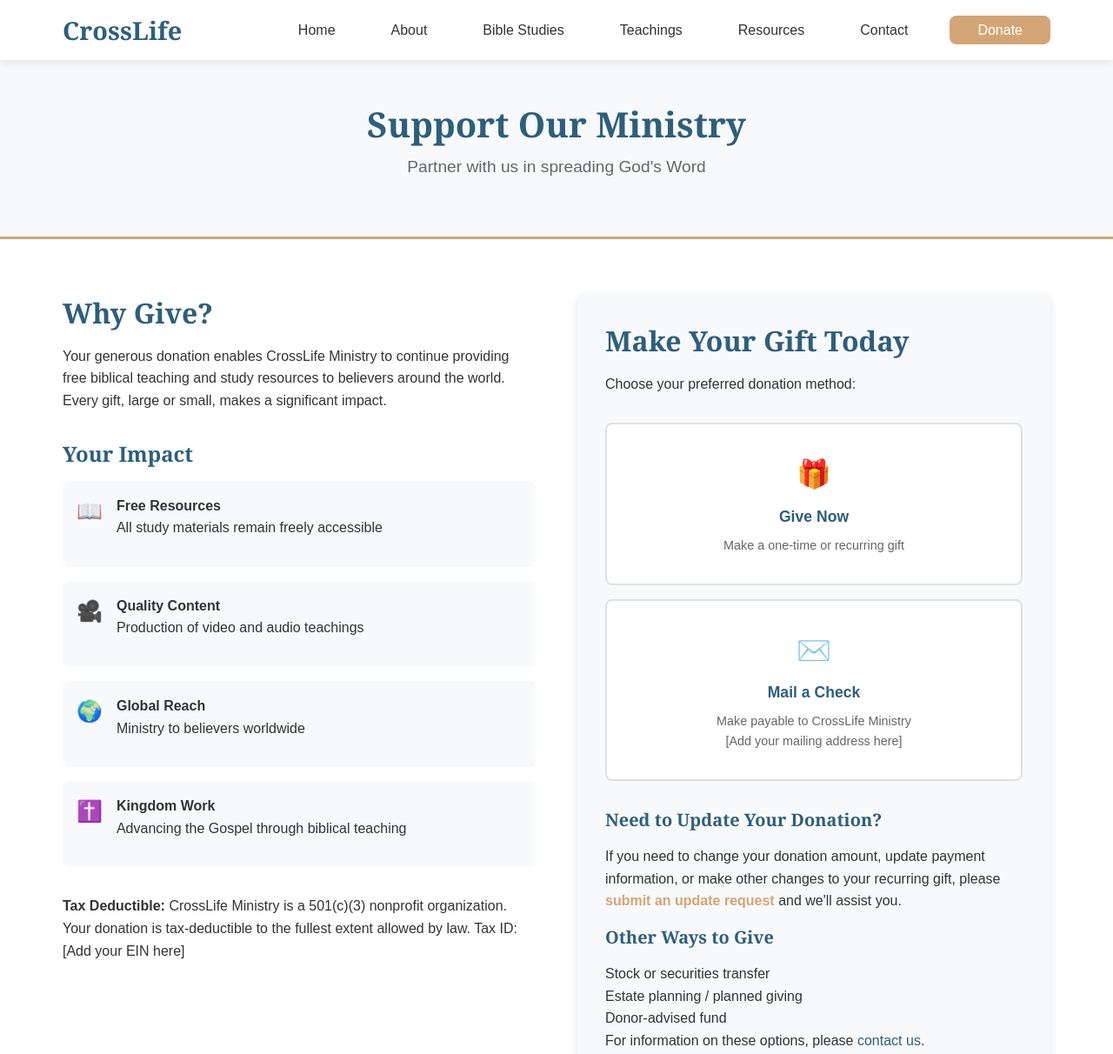
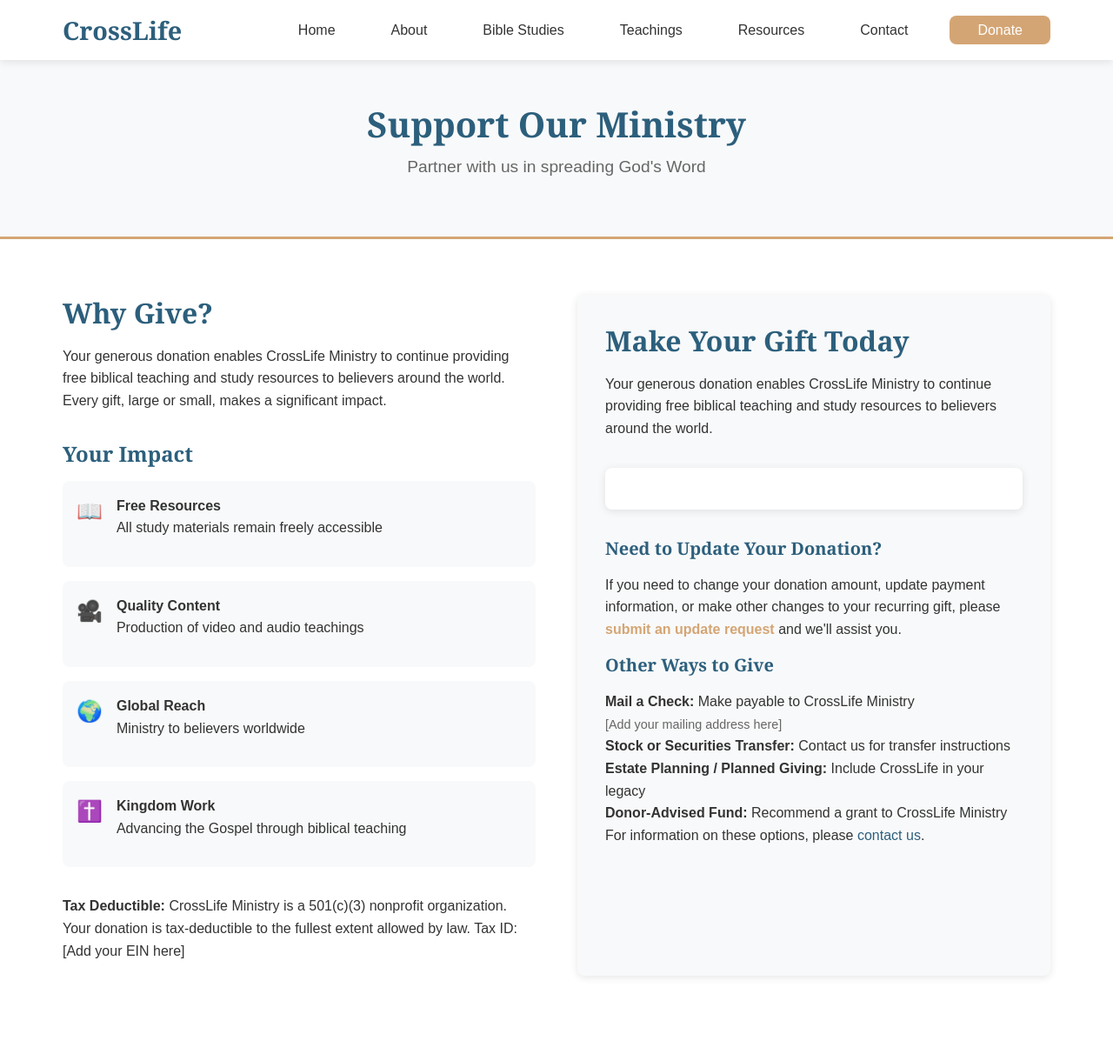
Before and after one commit to jshumate8/CrossLife_Website, a plain HTML site: page donate.html in a window 1280 px wide. Shown: the top 1212 px of the page at 87% size. Drawn offline with Linux system fonts and the light colour scheme; a script that the page names is missing.

Commit message:
Embed Donorbox donation form on site

```diff
--- a/donate.html
+++ b/donate.html
@@ -74,24 +74,11 @@
 
                     <div class="donate-box">
                         <h2>Make Your Gift Today</h2>
-                        <p>Choose your preferred donation method:</p>
+                        <p>Your generous donation enables CrossLife Ministry to continue providing free biblical teaching and study resources to believers around the world.</p>
 
-                        <div class="donation-methods">
-                            <a href="https://donorbox.org/crosslifedonations"
-                               class="donate-method-btn primary"
-                               target="_blank"
-                               rel="noopener">
-                                <span class="method-icon">🎁</span>
-                                <span class="method-name">Give Now</span>
-                                <span class="method-description">Make a one-time or recurring gift</span>
-                            </a>
-
-                            <div class="donate-method-btn check">
-                                <span class="method-icon">✉️</span>
-                                <span class="method-name">Mail a Check</span>
-                                <span class="method-description">Make payable to CrossLife Ministry<br>
-                                [Add your mailing address here]</span>
-                            </div>
+                        <div class="donation-form-container" style="margin: 2rem 0; background: white; padding: 1.5rem; border-radius: var(--border-radius); box-shadow: var(--box-shadow);">
+                            <script type="module" src="https://donorbox.org/widgets.js" async></script>
+                            <dbox-widget campaign="crosslifedonations" type="donation_form" interval="1 M" amount="100" enable-auto-scroll="true"></dbox-widget>
                         </div>
 
                         <div class="recurring-info">
@@ -102,9 +89,11 @@
                         <div class="other-ways">
                             <h4>Other Ways to Give</h4>
                             <ul>
-                                <li>Stock or securities transfer</li>
-                                <li>Estate planning / planned giving</li>
-                                <li>Donor-advised fund</li>
+                                <li><strong>Mail a Check:</strong> Make payable to CrossLife Ministry<br>
+                                <span style="font-size: 0.9rem; color: var(--text-light);">[Add your mailing address here]</span></li>
+                                <li><strong>Stock or Securities Transfer:</strong> Contact us for transfer instructions</li>
+                                <li><strong>Estate Planning / Planned Giving:</strong> Include CrossLife in your legacy</li>
+                                <li><strong>Donor-Advised Fund:</strong> Recommend a grant to CrossLife Ministry</li>
                             </ul>
                             <p>For information on these options, please <a href="contact.html">contact us</a>.</p>
                         </div>
```
